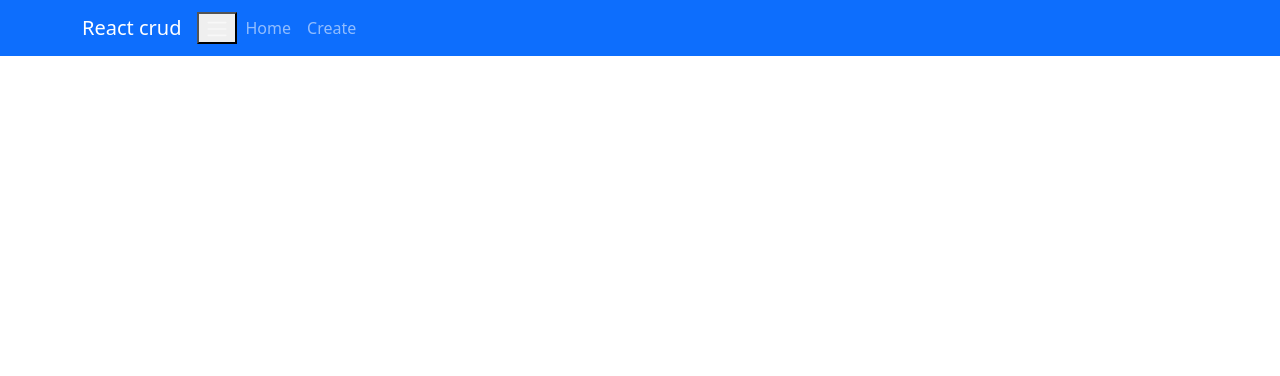
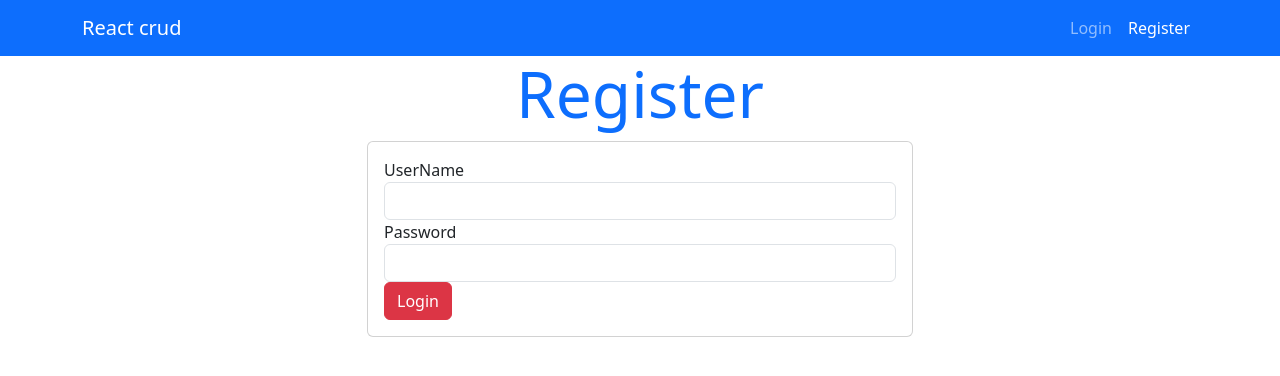
Before and after one commit to Subbu-battala/React-Crud, a React (Create React App) app: page /register in a window 1280 px wide. Shown: the top 376 px of the page. Built offline with nearby package versions, Linux system fonts and the light colour scheme.

Commit message:
react crud

```diff
--- a/src/App.js
+++ b/src/App.js
@@ -1,11 +1,28 @@
 import React from "react";
-import { BrowserRouter } from "react-router-dom"; /* {} => const/typed/ named imports*/
+import { BrowserRouter, Route, Routes } from "react-router-dom"; /* {} => const/typed/ named imports*/
 import Menu from './component/Menu' /* default imports*/
+import Register from "./component/Auth/Register";
+import Create from './component/Create';
+import Update from './component/Update';
+import Login from "./component/Auth/Login";
+import Pnf from './component/Pnf';
+import Home from "./component/Home";
+import PrivateRouter from "./PrivateRoute/PrivateRouter";
 
 function App(props){
   return(
       <BrowserRouter>
          <Menu/>
+         <Routes>
+          <Route element={<PrivateRouter/>} >
+              <Route path={`/`} element={<Home/>} />
+              <Route path={`/create`} element={<Create/>} />
+              <Route path={`/Update/:id`} element={<Update/>} />
+          </Route>
+          <Route path={`/Login`} element={<Login/>} />
+          <Route path={`/register`} element={<Register/>} />
+          <Route path={`/*`} element={<Pnf/>} />
+         </Routes>
       </BrowserRouter>
   )
 }
--- /dev/null
+++ b/src/Context/AuthContext.jsx
@@ -0,0 +1,19 @@
+import React, { createContext, useEffect,  useState, useCallback } from "react";
+
+// context ref
+export const AuthContext = React.createContext();
+
+// context provider
+const AuthProvider = (props) => {
+    const [currentUser,setCurrentUser] = useState(null)
+
+    return(
+        <AuthContext.Provider value={{ currentUser }}>
+            {
+                props.children
+            }
+        </AuthContext.Provider>
+    )
+}
+
+export default AuthProvider
--- /dev/null
+++ b/src/PrivateRoute/PrivateRouter.jsx
@@ -0,0 +1,22 @@
+import React, {useContext} from "react";
+import { AuthContext } from "../Context/AuthContext";
+import { Navigate, Outlet } from "react-router-dom";
+
+function PrivateRouter(props){
+    const context = useContext(AuthContext)
+    const currentUser = context.currentUser
+    return(
+        <React.Fragment>
+            {
+                currentUser ? <Outlet/> : <Navigate to={`/login`} />
+            }
+        </React.Fragment>
+    )
+}
+
+export default PrivateRouter
+
+/*
+div, main, section, article, header, footer, aside - Html Block Elements
+React fragment => virtual react block element
+*/
--- a/src/component/Auth/Register.js
+++ b/src/component/Auth/Register.js
@@ -5,7 +5,7 @@ function Register(props){
         <div className="container">
             <div className="row">
                 <div className="col-md-12 text-center">
-                    <h3 className="display-3 text-primary">Login</h3>
+                    <h3 className="display-3 text-primary">Register</h3>
                 </div>
             </div>
 
@@ -23,7 +23,7 @@ function Register(props){
                                     <input type="password" name="pass" id="pass" className="form-control" required/>
                                 </div>
                                 <div className="form-group mt-12">
-                                    <input type="submit" value="Login" className="btn btn-success" />
+                                    <input type="submit" value="Login" className="btn btn-danger" />
                                 </div>
                             </form>
                         </div>
--- a/src/component/Menu.js
+++ b/src/component/Menu.js
@@ -1,17 +1,29 @@
-import React from "react";
+import React, { useContext } from "react";
 import { NavLink } from "react-router-dom";
+import { AuthContext } from "../Context/AuthContext";
 
 function Menu(props){
+    const context = useContext(AuthContext)
+    const currentUser = context.currentUser
+
+
     return(
         <nav className="navbar navbar-expand-md navbar-dark bg-primary">
             <div className="container">
                 <NavLink to={`/`} className="navbar-brand" > React crud</NavLink>
 
-                <button className="navbar-toggle" data-bs-toggle="collapse" data-bs-target="#menu" >
+                <button className="navbar-toggler" data-bs-toggle="collapse" data-bs-target="#menu" >
                         <span className="navbar-toggler-icon"></span>
                 </button>
 
-                <div className="collapse navbar-collapse" id="menu">
+                <div className={
+                    currentUser ? "collapse navbar-collapse justify-content-between" :
+                    "collapse navbar-collapse justify-content-end"
+                } id="menu">
+
+                    {
+                        currentUser ? (
+                                <React.Fragment>
                          <ul className="navbar-nav">
                                 <li className="nav-item">
                                     <NavLink to={`/`} className="nav-link">Home</NavLink>
@@ -20,6 +32,26 @@ function Menu(props){
                                     <NavLink to={`/create`} className="nav-link">Create</NavLink>
                                 </li>
                         </ul>
+                          <ul className="navbar-nav">
+                                <li className="nav-item">
+                                    <NavLink className="nav-link btn btn-danger">Logout</NavLink>
+                                </li>
+                            </ul>
+                        </React.Fragment>
+                        ) : (
+                            <React.Fragment>
+                                 <ul className="navbar-nav">
+                                    <li className="nav-item">
+                                        <NavLink to={`/login`} className="nav-link">Login</NavLink>
+                                    </li>
+                                    <li className="nav-item">
+                                        <NavLink to={`/register`} className="nav-link">Register</NavLink>
+                                    </li>
+                                 </ul>
+                        </React.Fragment>
+                        )
+                    }
+
 
                 </div>
 
--- a/src/index.js
+++ b/src/index.js
@@ -12,11 +12,14 @@ import "bootstrap/dist/js/bootstrap.bundle";
 import "bootstrap-icons/font/bootstrap-icons.css";
 // toastify css
 import "react-toastify/dist/ReactToastify.css";
+import AuthProvider from './Context/AuthContext';
 
 const root = ReactDOM.createRoot(document.getElementById('root'));
 root.render(
   <React.StrictMode>
-    <App />
+    <AuthProvider>
+         <App />
+    </AuthProvider>
   </React.StrictMode>
 );
 
```
Lines whose indentation alone changed are shown as unchanged.
